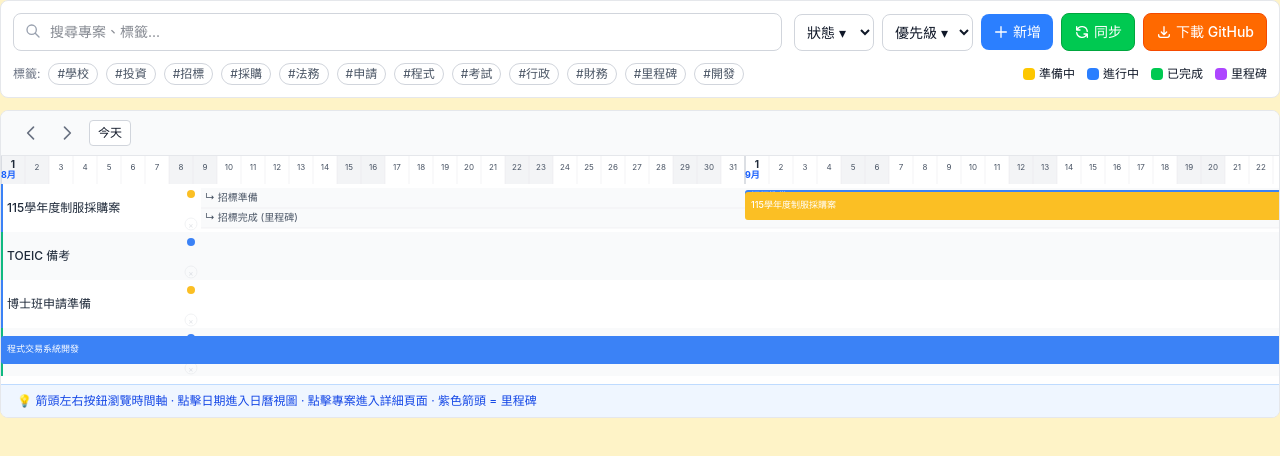
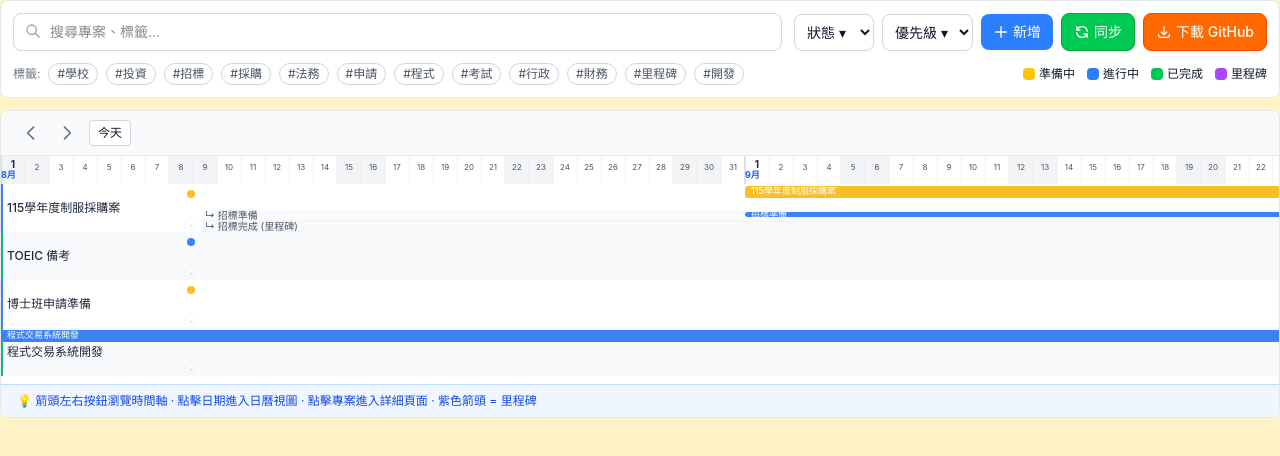
Before and after one commit to PosenChen/kanban, a React (Vite) app: page /#/ in a window 1280 px wide. Shown: the top 456 px of the page. Built offline with nearby package versions, Linux system fonts and the light colour scheme.

Commit message:
fix: 甘特圖父/子專案條不重疊 — 父專案條置頂(22px) + 間距(4px) + 子專案區下方

```diff
--- a/src/pages/GanttPage.tsx
+++ b/src/pages/GanttPage.tsx
@@ -8,6 +8,8 @@ import { dateToStr } from '@/utils/dateUtils'
 // ── Constants ──
 const DAY_WIDTH = 24      // 1 day = 24px
 const ROW_MIN_HEIGHT = 48 // min height per sub-project group
+const PARENT_BAR_HEIGHT = 22  // parent bar height
+const SUB_GAP = 4             // gap between parent bar and sub-projects
 const SUBROW_HEIGHT = 20  // height per sub-project within a group
 const SIDEBAR_WIDTH = 200
 
@@ -660,9 +662,11 @@ function GanttPage() {
 
                   {/* Sub-project rows (if any) */}
                   {subCount > 0 && (() => {
-                    // Calculate the sub-area within this root row
-                    const subAreaTop = yPos + 4
-                    const subAreaBottom = yPos + ROW_MIN_HEIGHT - 4
+                    // Parent bar sits at the top of the row
+                    const parentY = yPos
+                    // Sub-project area starts after parent bar + gap
+                    const subAreaTop = parentY + PARENT_BAR_HEIGHT + SUB_GAP
+                    const subAreaBottom = yPos + ROW_MIN_HEIGHT
                     const subAreaHeight = subAreaBottom - subAreaTop
                     const subRowH = Math.min(SUBROW_HEIGHT, subAreaHeight / subCount)
                     const totalSubHeight = subRowH * subCount
@@ -719,8 +723,8 @@ function GanttPage() {
                     )
                   })()}
 
-                  {/* Root project bar */}
-                  {renderBar(rootProject, yPos + 6, ROW_MIN_HEIGHT - 12, ROW_MIN_HEIGHT - 16)}
+                  {/* Root project bar — positioned above sub-projects */}
+                  {renderBar(rootProject, yPos, PARENT_BAR_HEIGHT, PARENT_BAR_HEIGHT - 6)}
                 </g>
               )
             })}
```
Also changed, not shown: 1 other file (tests, documents, lock files or other folders).
